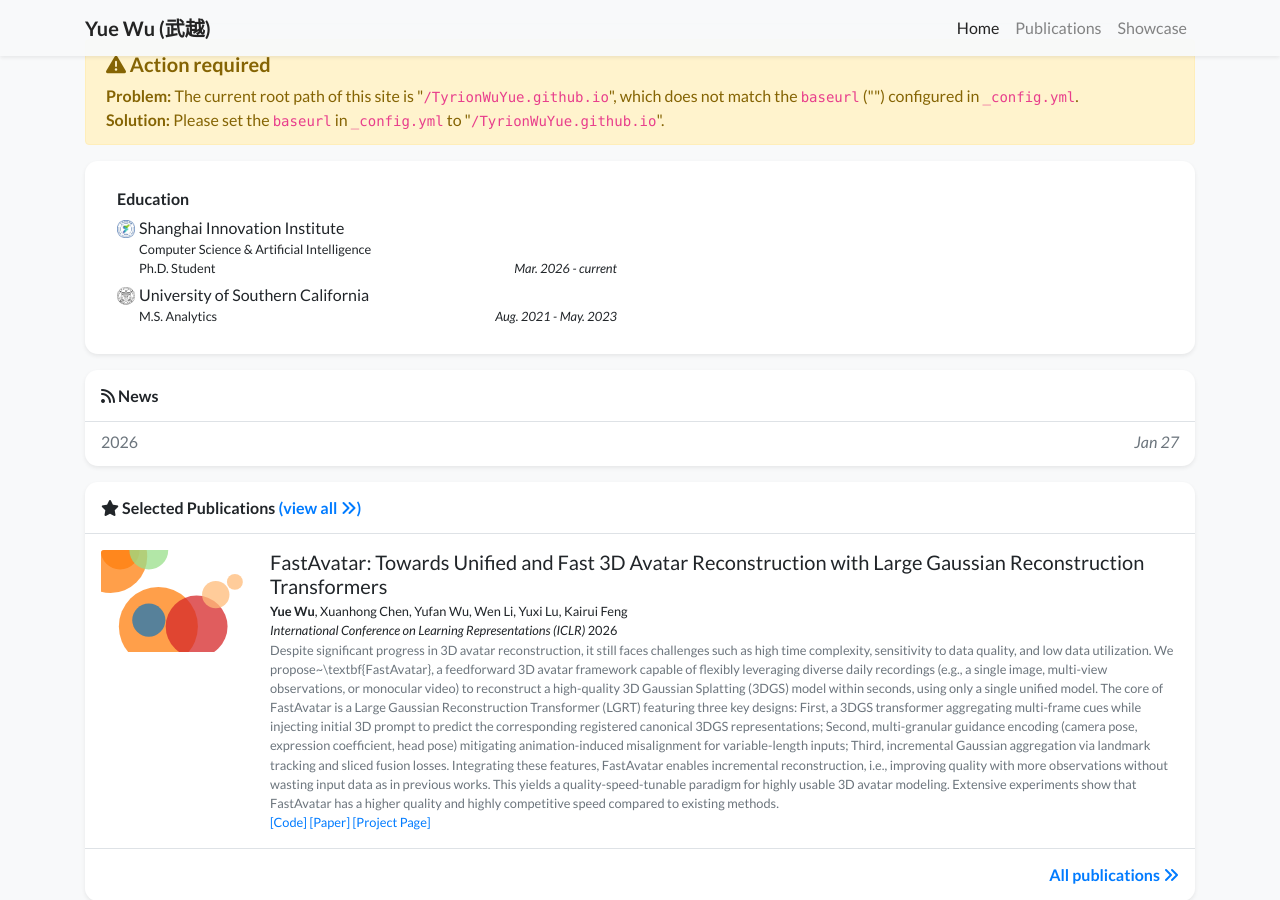
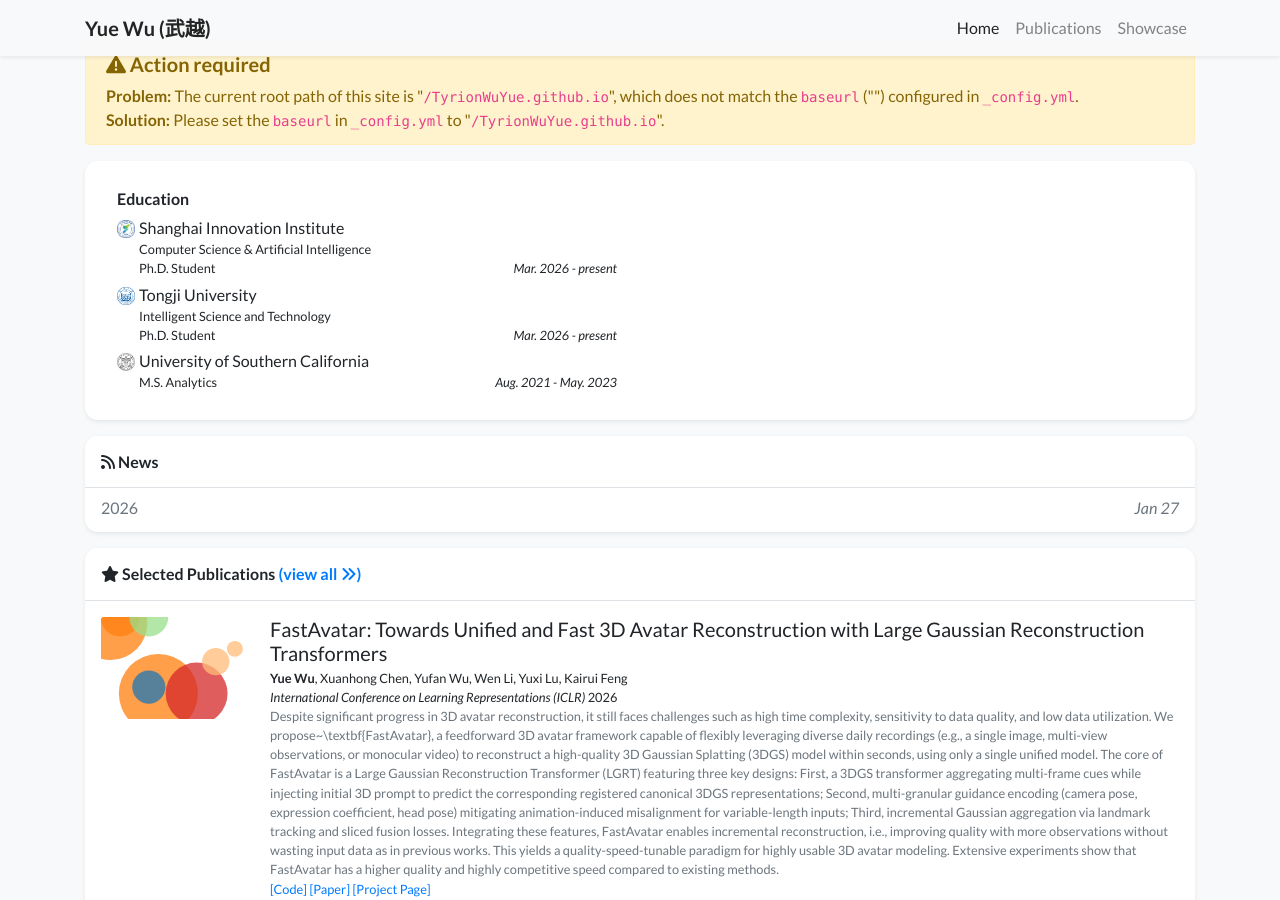
Before and after one commit to TyrionWuYue/TyrionWuYue.github.io, a Jekyll site: the page built from index.html, in a window 1280 px wide and 900 px high, scrolled down 544 px. Built offline with Jekyll 4.4.1, drawn with Linux system fonts in a browser that asks for light colours; nearby versions of some CDN libraries; a style sheet for code colours, icons or effects is not loaded.

Commit message:
Update profile.yml

```diff
--- a/_data/profile.yml
+++ b/_data/profile.yml
@@ -41,7 +41,13 @@
   position: >-
     Computer Science & Artificial Intelligence <br/>
     Ph.D. Student
-  date: Mar. 2026 - current
+  date: Mar. 2026 - present
+- name: Tongji University
+  logo: /assets/images/badges/tongji.png
+  position: >-
+    Intelligent Science and Technology <br/>
+    Ph.D. Student
+  date: Mar. 2026 - present
 - name: University of Southern California
   logo: /assets/images/badges/USC.png
   position: M.S. Analytics
```
